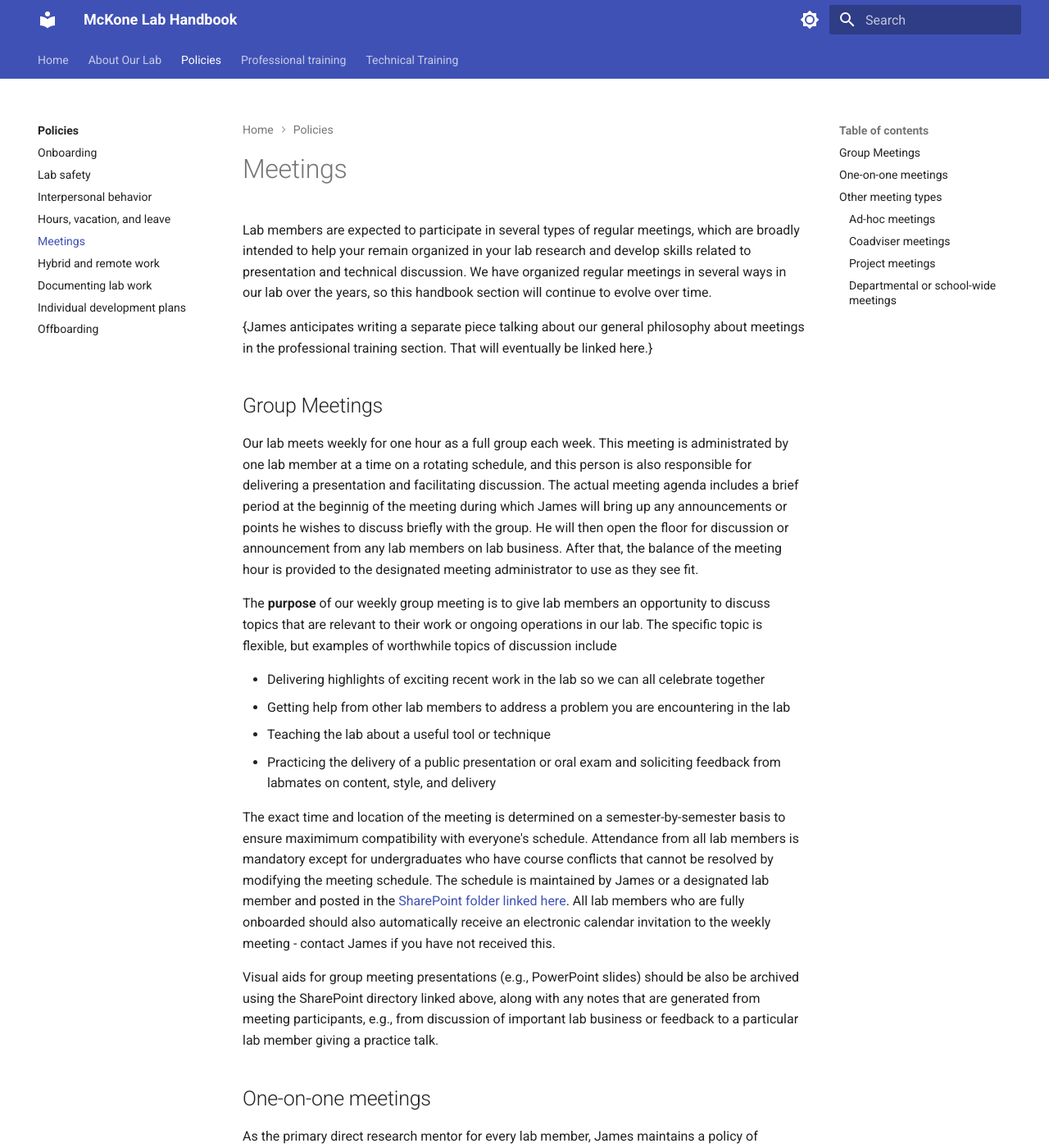
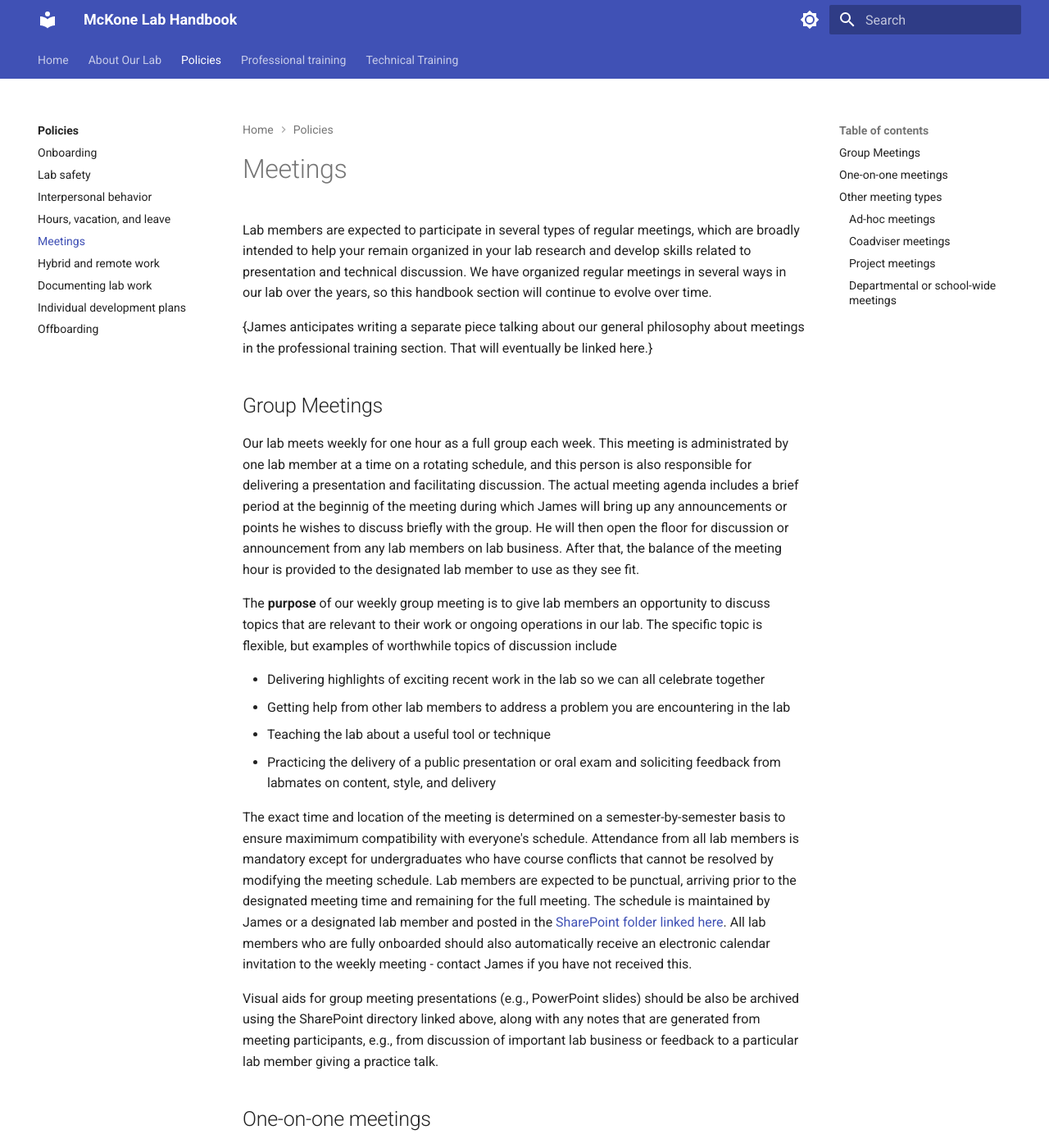
Before and after one commit to The-McKone-Lab/handbook, an MkDocs documentation site: the page built from docs/policies/meetings.md, in a window 1280 px wide and 1400 px high. Shown: the whole window at 82% size. Built offline with MkDocs 1.6.1 and Material for MkDocs 9.7.7, drawn with Linux system fonts in a browser that asks for light colours.

Commit message:
Updated meetings.md

```diff
--- a/docs/policies/meetings.md
+++ b/docs/policies/meetings.md
@@ -13,7 +13,7 @@ Our lab meets weekly for one hour as a full group each week.
 This meeting is administrated by one lab member at a time on a rotating schedule, and this person is also responsible for delivering a presentation and facilitating discussion.
 The actual meeting agenda includes a brief period at the beginnig of the meeting during which James will bring up any announcements or points he wishes to discuss briefly with the group.
 He will then open the floor for discussion or announcement from any lab members on lab business.
-After that, the balance of the meeting hour is provided to the designated meeting administrator to use as they see fit.
+After that, the balance of the meeting hour is provided to the designated lab member to use as they see fit.
 
 The **purpose** of our weekly group meeting is to give lab members an opportunity to discuss topics that are relevant to their work or ongoing operations in our lab.
 The specific topic is flexible, but examples of worthwhile topics of discussion include
@@ -25,6 +25,7 @@ The specific topic is flexible, but examples of worthwhile topics of discussion
 
 The exact time and location of the meeting is determined on a semester-by-semester basis to ensure maximimum compatibility with everyone's schedule.
 Attendance from all lab members is mandatory except for undergraduates who have course conflicts that cannot be resolved by modifying the meeting schedule.
+Lab members are expected to be punctual, arriving prior to the designated meeting time and remaining for the full meeting.
 The schedule is maintained by James or a designated lab member and posted in the [SharePoint folder linked here](https://pitt.sharepoint.com/:f:/r/sites/mckonelab2/Shared%20Documents/Meetings/Group%20Meeting?csf=1&web=1&e=YkBIfx).
 All lab members who are fully onboarded should also automatically receive an electronic calendar invitation to the weekly meeting - contact James if you have not received this.
 
```
